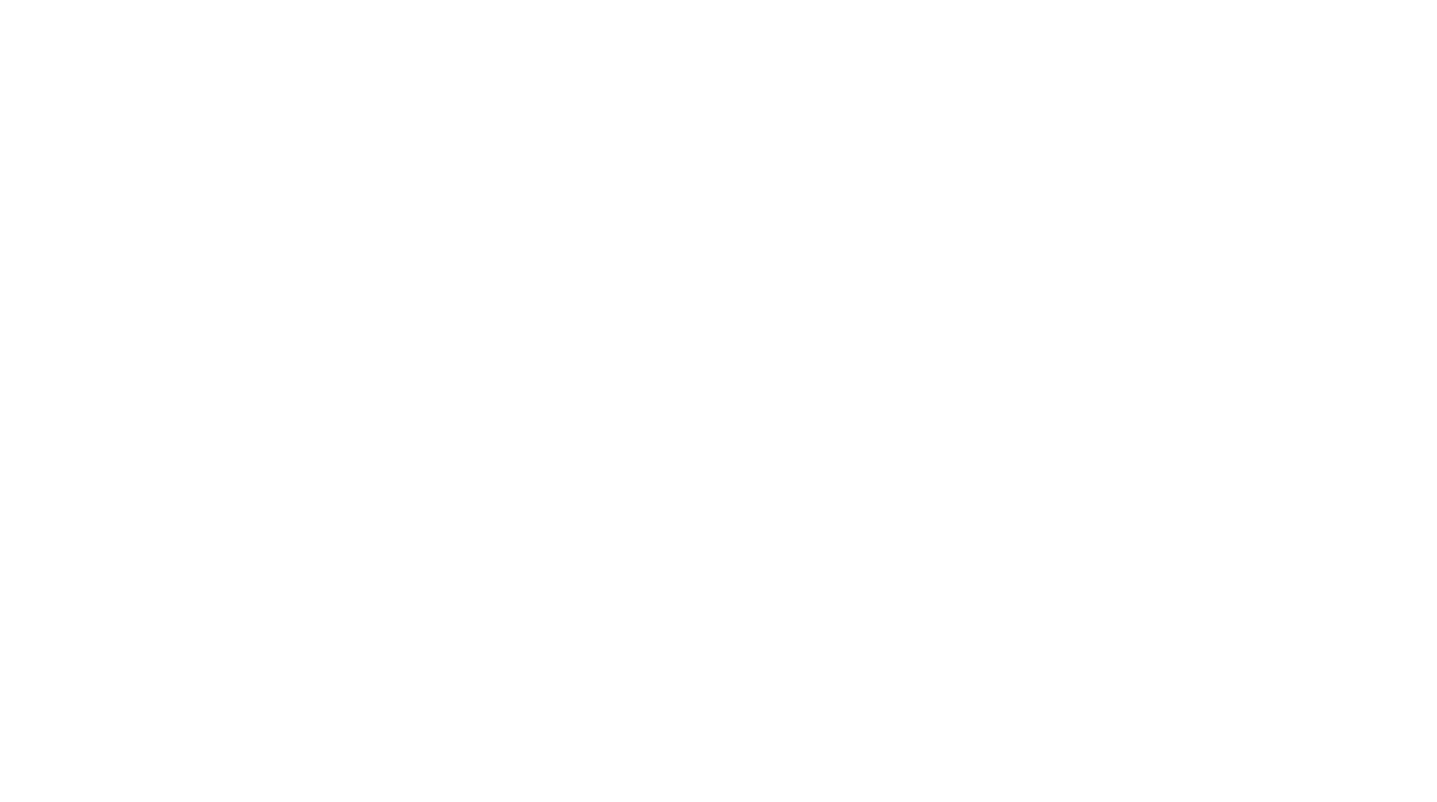
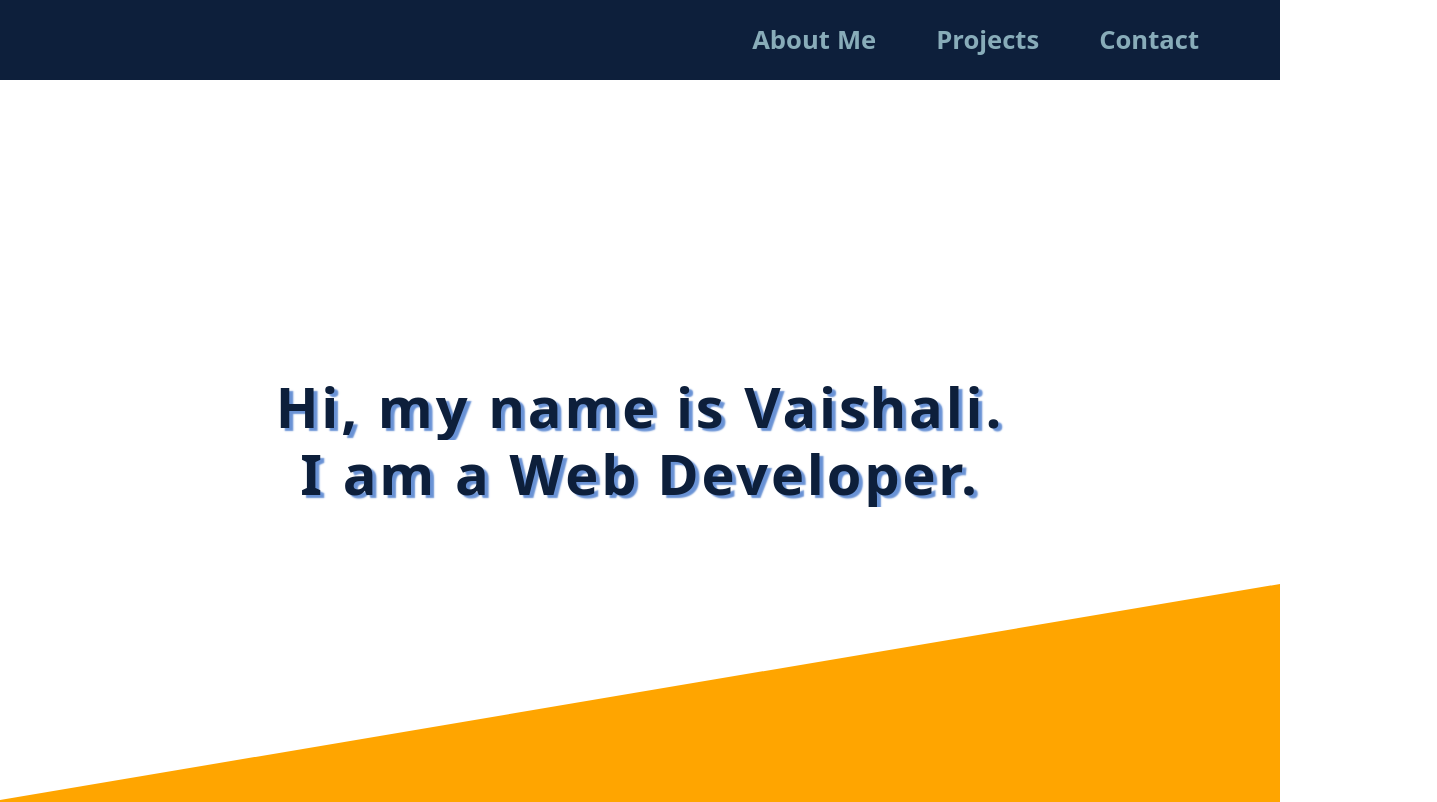
Before and after one commit to vaishali4244/portfolio, a React (Create React App) app: page / in a window 1280 px wide. Before the commit this address had no page. Shown: the top 802 px of the page, 1437 px wide, since content can reach past the window. Built offline with nearby package versions, Linux system fonts and the light colour scheme.

Commit message:
initial commit

```diff
--- a/package.json
+++ b/package.json
@@ -8,6 +8,7 @@
     "@testing-library/react": "^13.4.0",
     "@testing-library/user-event": "^13.5.0",
     "bootstrap": "^5.3.0",
+    "gh-pages": "^5.0.0",
     "react": "^18.2.0",
     "react-dom": "^18.2.0",
     "react-router-dom": "^6.13.0",
--- a/src/App.js
+++ b/src/App.js
@@ -6,7 +6,7 @@
 function App() {
   return (
         <Routes>
-          <Route path="/homepage" element={<HomePage />} />
+          <Route path="/" element={<HomePage />} />
        </Routes>
   );
 }
```
Also changed, not shown: 1 other file (tests, documents, lock files or other folders).
